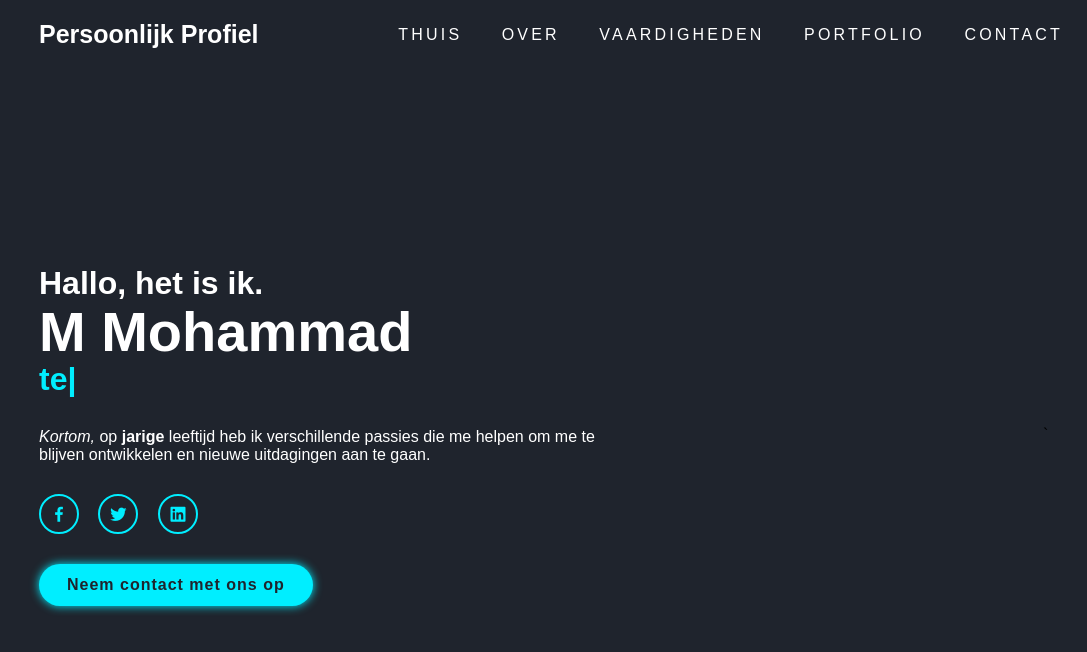
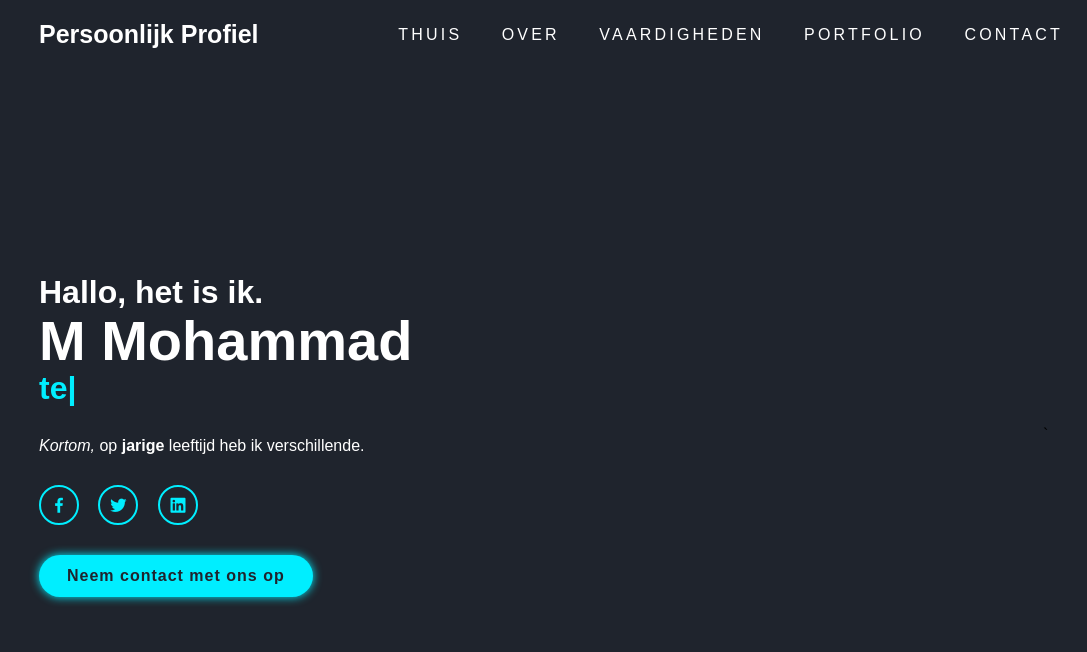
Before and after one commit to mamohammada/Super, a plain HTML site: page index.html in a window 1280 px wide. Shown: the whole page, without its empty margins (89-1176 px from the left). Drawn offline with nearby package versions, Linux system fonts and the light colour scheme.

Commit message:
Update index.html

```diff
--- a/index.html
+++ b/index.html
@@ -25,7 +25,7 @@
         <h3> Hallo, het is ik. </h3>
         <h1>M Mohammad</h1>
         <h3> <span class="multiple-text"></span></h3>
-        <p><em>Kortom,</em> op <strong>jarige</strong>   leeftijd heb ik verschillende passies die me helpen om me te blijven ontwikkelen en nieuwe uitdagingen aan te gaan.</p>
+        <p><em>Kortom,</em> op <strong>jarige</strong>   leeftijd heb ik verschillende.</p>
         <div class="social-media">
           <a href="#" style="--i:8;"><i class='bx bxl-facebook'></i></a>
           <a href="#" style="--i:9;"><i class='bx bxl-twitter' ></i></a>
```
